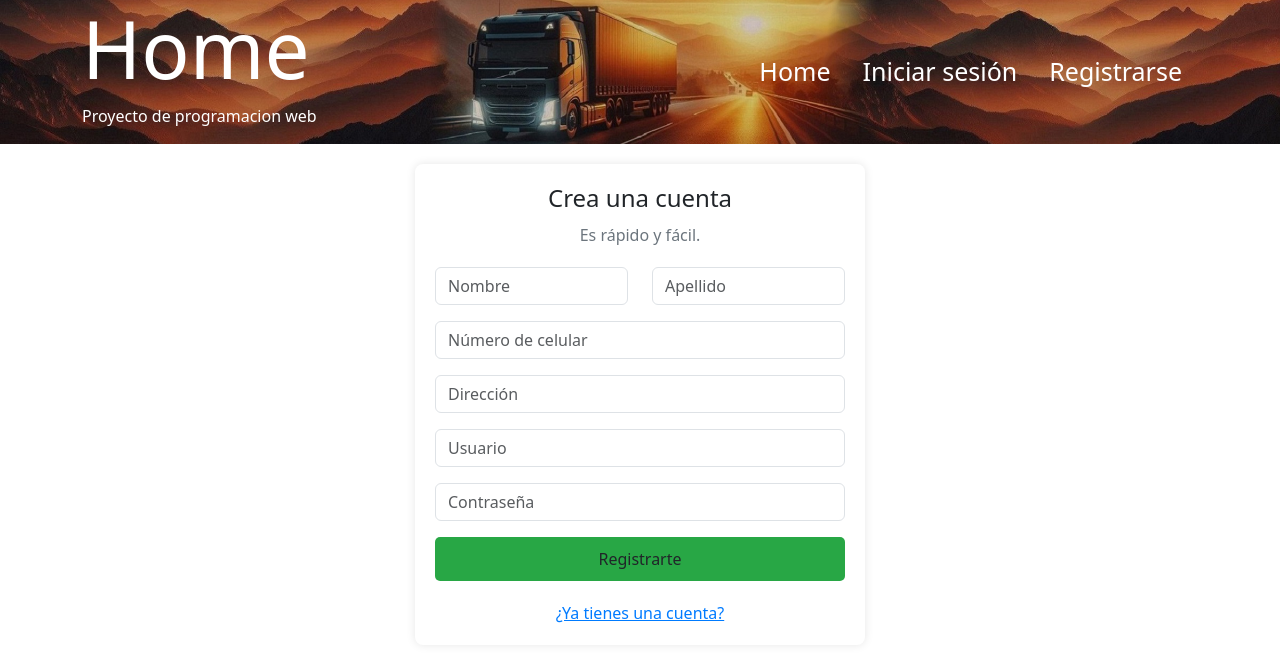
After one commit to AlejandroHdzB/PrograWeb, a PHP site: page /Register/formRegister.php in a window 1280 px wide. The commit adds this page. Shown: the top 662 px of the page. Run offline with PHP 8.4, Linux system fonts and the light colour scheme.

Commit message:
se agrega la seccion de registro y se corrigen rutas

```diff
--- /dev/null
+++ b/Register/formRegister.php
@@ -0,0 +1,227 @@
+<?php
+require_once '../model/conexion.php';
+
+$db = new Database();
+$conn = $db->getConnection();
+
+if ($_SERVER["REQUEST_METHOD"] == "POST") {
+    $nombre = htmlspecialchars($_POST['nombre']);
+    $apellido = htmlspecialchars($_POST['apellidos']);
+    $telefono = htmlspecialchars($_POST['telefono']);
+    $direccion = htmlspecialchars($_POST['direccion']);
+    $usuario = htmlspecialchars($_POST['usuario']);
+    $password = htmlspecialchars($_POST['password']);
+
+    if (!validatePassword($password)) {
+        echo "<script>alert('Error: La contraseña debe tener al menos 8 caracteres y contener una mezcla de mayúsculas, minúsculas, números y símbolos.');</script>";
+        exit();
+    }
+
+    $passwordHash = password_hash($password, PASSWORD_BCRYPT);
+
+    try {
+        // Verificar si el usuario o el teléfono ya existen
+        $checkUserPhone = "SELECT COUNT(*) FROM usuarios WHERE user = ? OR telefono = ?";
+        $stmtCheck = $conn->prepare($checkUserPhone);
+        $stmtCheck->bindParam(1, $usuario);
+        $stmtCheck->bindParam(2, $telefono);
+        $stmtCheck->execute();
+        $count = $stmtCheck->fetchColumn();
+
+        if ($count > 0) {
+            // Verificar específicamente cuál existe
+            $checkUser = "SELECT COUNT(*) FROM usuarios WHERE user = ?";
+            $stmtCheckUser = $conn->prepare($checkUser);
+            $stmtCheckUser->bindParam(1, $usuario);
+            $stmtCheckUser->execute();
+            $userCount = $stmtCheckUser->fetchColumn();
+
+            $checkPhone = "SELECT COUNT(*) FROM usuarios WHERE telefono = ?";
+            $stmtCheckPhone = $conn->prepare($checkPhone);
+            $stmtCheckPhone->bindParam(1, $telefono);
+            $stmtCheckPhone->execute();
+            $phoneCount = $stmtCheckPhone->fetchColumn();
+
+            if ($userCount > 0 && $phoneCount > 0) {
+                echo "<script>alert('Error: El usuario ya existe.');</script>";
+            } elseif ($userCount > 0) {
+                echo "<script>alert('Error: El usuario ya existe.');</script>";
+            } elseif ($phoneCount > 0) {
+                echo "<script>alert('Error: El usuario ya existe.');</script>";
+            }
+        } else {
+            $sql = "INSERT INTO usuarios (nombre, apellidos, telefono, direccion, user, password, rol) VALUES (?, ?, ?, ?, ?, ?, ?)";
+            $stmt = $conn->prepare($sql);
+
+            $stmt->bindParam(1, $nombre);
+            $stmt->bindParam(2, $apellido);
+            $stmt->bindParam(3, $telefono);
+            $stmt->bindParam(4, $direccion);
+            $stmt->bindParam(5, $usuario);
+            $stmt->bindParam(6, $passwordHash);
+
+            $rolPredeterminado = "CLIENTE";
+            $stmt->bindParam(7, $rolPredeterminado);
+
+            if ($stmt->execute()) {
+                echo json_encode(["status" => "success", "message" => "Nuevo usuario registrado exitosamente"]);
+            } else {
+                echo json_encode(["status" => "error", "message" => "Error al ejecutar la consulta"]);
+            }
+        }
+    } catch (PDOException $e) {
+        echo json_encode(["status" => "error", "message" => "Error: " . $e->getMessage()]);
+    }
+    exit();
+}
+
+function validatePassword($password)
+{
+    $mayuscula = preg_match('/[A-Z]/', $password);
+    $minuscula = preg_match('/[a-z]/', $password);
+    $numero = preg_match('/[0-9]/', $password);
+    $simbolo = preg_match('/[^a-zA-Z0-9]/', $password);
+
+    return strlen($password) >= 8 && $mayuscula && $minuscula && $numero && $simbolo;
+}
+?>
+
+
+<!DOCTYPE html>
+<html lang="en">
+
+<head>
+    <meta charset="UTF-8">
+    <meta name="viewport" content="width=device-width, initial-scale=1.0">
+    <link rel="icon" href="../resources/img/icono.ico" type="image/x-icon">
+    <link rel="shortcut icon" href="resources/icono.ico" type="image/x-icon">
+    <link href="https://cdn.jsdelivr.net/npm/bootstrap@5.3.3/dist/css/bootstrap.min.css" rel="stylesheet" integrity="sha384-QWTKZyjpPEjISv5WaRU9OFeRpok6YctnYmDr5pNlyT2bRjXh0JMhjY6hW+ALEwIH" crossorigin="anonymous">
+    <script src="https://cdn.jsdelivr.net/npm/bootstrap@5.3.3/dist/js/bootstrap.bundle.min.js" integrity="sha384-YvpcrYf0tY3lHB60NNkmXc5s9fDVZLESaAA55NDzOxhy9GkcIdslK1eN7N6jIeHz" crossorigin="anonymous"></script>
+    <link href="../resources/index.css" rel="stylesheet">
+    <title>Home</title>
+    <style>
+        .registration-container {
+            max-width: 450px;
+            margin: 20px auto 50px;
+            /* Reduce el margen superior */
+            padding: 20px;
+            background-color: #fff;
+            border-radius: 8px;
+            box-shadow: 0 0 10px rgba(0, 0, 0, 0.1);
+        }
+
+        .registration-title {
+            font-size: 1.5rem;
+            margin-bottom: 10px;
+        }
+
+        .registration-subtitle {
+            font-size: 1rem;
+            margin-bottom: 20px;
+            color: #6c757d;
+        }
+
+        .form-group {
+            margin-bottom: 15px;
+        }
+
+        .btn-register {
+            background-color: #28a745;
+            border: none;
+            display: block;
+            width: 100%;
+            padding: 10px;
+            border-radius: 5px;
+        }
+
+        .btn-register:hover {
+            background-color: #218838;
+        }
+
+        .link-login {
+            display: block;
+            text-align: center;
+            margin-top: 20px;
+            color: #007bff;
+        }
+
+        .link-login:hover {
+            text-decoration: underline;
+            color: #0056b3;
+        }
+    </style>
+</head>
+
+<body>
+    <div class="jumbotron header-img">
+        <div class="container">
+            <div class="row align-items-center">
+                <div class="col">
+                    <h1 class="display-1">Home</h1>
+                    <p>Proyecto de programacion web</p>
+                </div>
+                <nav class="nav col justify-content-end">
+                    <a class="nav-link active" aria-current="page" href="../index.php">Home</a>
+                    <a class="nav-link" href="../index.php">Iniciar sesión</a>
+                    <a class="nav-link" href="#">Registrarse</a>
+                </nav>
+            </div>
+        </div>
+    </div>
+
+    <div class="container">
+        <div class="registration-container">
+            <h2 class="registration-title text-center">Crea una cuenta</h2>
+            <p class="registration-subtitle text-center">Es rápido y fácil.</p>
+            <form id="registrationForm" action="formRegister.php" method="post">
+                <div class="form-row row">
+                    <div class="form-group col-md-6 mb-3">
+                        <input type="text" class="form-control" id="nombre" name="nombre" placeholder="Nombre" required>
+                    </div>
+                    <div class="form-group col-md-6 mb-3">
+                        <input type="text" class="form-control" id="apellido" name="apellidos" placeholder="Apellido" required>
+                    </div>
+                </div>
+                <div class="form-group mb-3">
+                    <input type="tel" class="form-control" id="telefono" name="telefono" placeholder="Número de celular" required>
+                </div>
+                <div class="form-group mb-3">
+                    <input type="text" class="form-control" id="direccion" name="direccion" placeholder="Dirección" required>
+                </div>
+                <div class="form-group mb-3">
+                    <input type="text" class="form-control" id="usuario" name="usuario" placeholder="Usuario" required>
+                </div>
+                <div class="form-group mb-3">
+                    <input type="password" class="form-control" id="password" name="password" placeholder="Contraseña" required>
+                </div>
+                <button type="submit" class="btn btn-register">Registrarte</button>
+            </form>
+            <a href="../index.php" class="link-login">¿Ya tienes una cuenta?</a>
+        </div>
+    </div>
+</body>
+<script src="https://code.jquery.com/jquery-3.6.0.min.js"></script>
+<script>
+    $(document).ready(function() {
+        $('#registrationForm').on('submit', function(e) {
+            e.preventDefault();
+            $.ajax({
+                url: 'formRegister.php',
+                type: 'POST',
+                data: $(this).serialize(),
+                dataType: 'json',
+                success: function(response) {
+                    alert(response.message);
+                    if (response.status === 'success') {
+                        window.location.href = '../index.php';
+                    }
+                },
+                error: function() {
+                    alert('Error al enviar el formulario.');
+                }
+            });
+        });
+    });
+</script>
+
+</html>
--- a/resources/index.css
+++ b/resources/index.css
@@ -5,11 +5,11 @@
     color: white;
 }
 
-a{
+nav > a{
     color: white !important;
     font-size: 25px !important;
 }
 
-a:hover{
+nav > a:hover{
     color: goldenrod !important;
 }
```
Also changed, not shown: admin/vistaAdmin.php (+11 -8 lines), index.php (+6 -3 lines).
